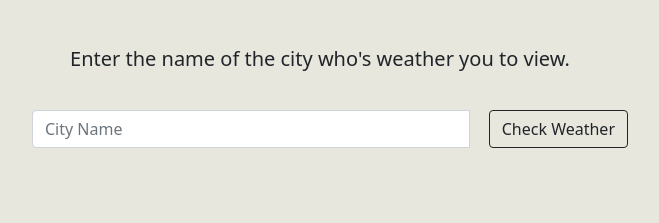
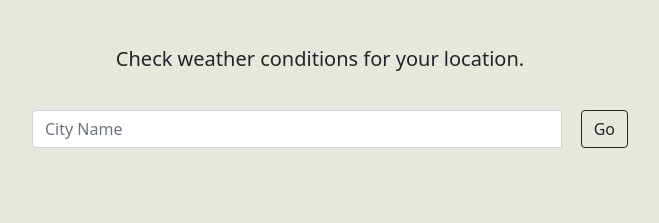
Before and after one commit to abdullahshhaikh/Weather---API, a website: page index.html in a window 1280 px wide. Shown: the part 123-346 px from the top of the page, without its empty margins (320-979 px from the left). Drawn offline with nearby package versions, Linux system fonts and the light colour scheme.

Commit message:
first edit

```diff
--- a/index.html
+++ b/index.html
@@ -26,7 +26,7 @@
   <div class="jumbotron jumbotron-fluid">
    <div class="container">
      <h1 class="display-4">WeatherNow</h1>
-     <p class="lead">Enter the name of the city who's weather you to view. </p>
+     <p class="lead">Check weather conditions for your location. </p>
    </div>
  </div>
 
@@ -35,7 +35,7 @@
      <div class="input-group mb-3">
      <input type="text" class="form-control" placeholder="City Name" name="cityName">
      <div class="input-group-append">
-       <button class="btn btn-outline-dark" type="submit">Check Weather</button>
+       <button class="btn btn-outline-dark" type="submit">Go</button>
      </div>
    </div>
    </form>
--- a/public/css/styles.css
+++ b/public/css/styles.css
@@ -32,3 +32,9 @@ body{
 .btn-successpg{
   margin-left: 130px;
 }
+
+@media(max-width:1028px){
+  .btn-successpg{
+    margin-left:5px;
+  }
+}
```
